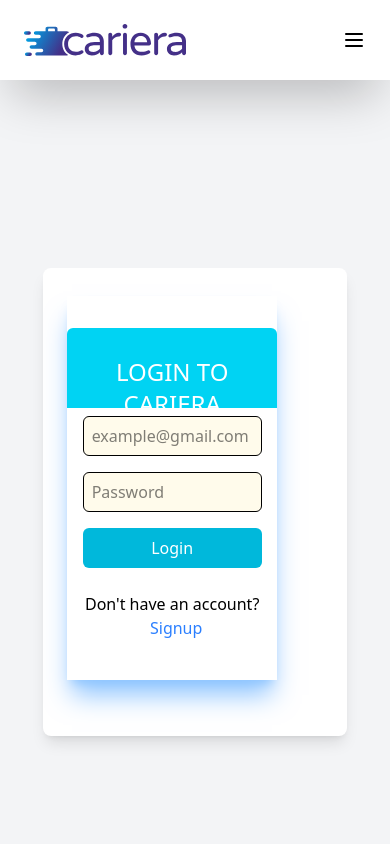
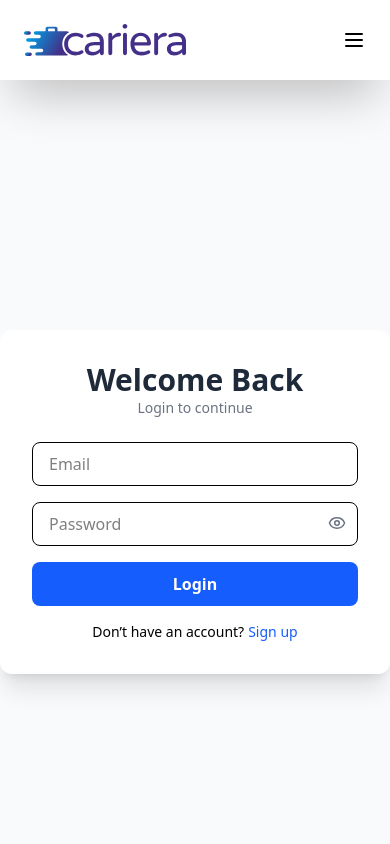
Before and after one commit to girmajirahul/project, a React (Vite) app: page /Login in a window 390 px wide. Shown: the top 844 px of the page. Built offline with nearby package versions, Linux system fonts and the light colour scheme.

Commit message:
Update Login.jsx

```diff
--- a/src/Components/Login.jsx
+++ b/src/Components/Login.jsx
@@ -1,175 +1,152 @@
 import axios from "axios";
 import React, { useState, useEffect } from "react";
-import image from '/img/login-image.jpg';
+import { useNavigate } from "react-router-dom";
+import { Eye, EyeOff } from "lucide-react";
 import Alert from "./Alert";
-import { useNavigate } from "react-router-dom";
 
 export default function Login() {
   const [showSignup, setShowSignup] = useState(false);
+  const [showPassword, setShowPassword] = useState(false);
   const [values, setValues] = useState({ name: "", email: "", password: "" });
-
   const [email, setEmail] = useState("");
   const [password, setPassword] = useState("");
-  const [alert, setAlert] = useState({ message: '', type: '' });
+  const [alert, setAlert] = useState({ message: "", type: "" });
 
-  const navigate=useNavigate()
+  const navigate = useNavigate();
 
-  // Auto-clear alert after 5 seconds
   useEffect(() => {
     if (alert.message) {
-      const timer = setTimeout(() => setAlert({ message: '', type: '' }), 5000);
+      const timer = setTimeout(() => setAlert({ message: "", type: "" }), 4000);
       return () => clearTimeout(timer);
     }
   }, [alert]);
 
-  const handleChange = (event) => {
-    setValues({ ...values, [event.target.name]: event.target.value });
+  const handleChange = (e) => {
+    setValues({ ...values, [e.target.name]: e.target.value });
   };
 
-  const handleSubmit = async (event) => {
-    event.preventDefault();
-    axios
-      .post("http://localhost:8081/users/signup", values)
-      .then(() =>
-        setAlert({ message: "Registered Successfully!", type: "success" })
-      )
-      .catch(() =>
-        setAlert({ message: "Registration failed. Try again.", type: "error" })
-      );
+  const handleSubmit = async (e) => {
+    e.preventDefault();
+    try {
+      await axios.post("http://localhost:8081/users/signup", values);
+      setAlert({ message: "Signup successful", type: "success" });
+      setShowSignup(false);
+    } catch {
+      setAlert({ message: "Signup failed", type: "error" });
+    }
   };
 
   const handleLogin = async (e) => {
     e.preventDefault();
-    try{
-      const res=await axios.post('http://localhost:8081/users/login',{
-        email,
-        password,
-      })
-
-      if(res.data.success){
-        setAlert({message:"Login successfully ",type:"success"})
-        localStorage.setItem("token",res.data.token)
-       localStorage.setItem("currentUser",JSON.stringify(res.data.user))
-        setTimeout(()=>{
-         navigate("/")
-        },1500)
-      }else{
-        setAlert({message:res.data.message,type:"error"})
+    try {
+      const res = await axios.post("http://localhost:8081/users/login", { email, password });
+      if (res.data.success) {
+        setAlert({ message: "Login successful", type: "success" });
+        localStorage.setItem("token", res.data.token);
+        localStorage.setItem("currentUser", JSON.stringify(res.data.user));
+        setTimeout(() => navigate("/"), 1200);
+      } else {
+        setAlert({ message: res.data.message, type: "error" });
       }
-
-    }catch(err){
-      setAlert({
-        message:err.response?.data?.message || "server error",
-        type:"error"
-      })
+    } catch (err) {
+      setAlert({ message: err.response?.data?.message || "Server error", type: "error" });
     }
   };
 
   return (
-    <div className="flex justify-center items-center min-h-screen bg-gray-100 p-4">
-      {alert.message && (
-        <Alert
-          message={alert.message}
-          type={alert.type}
-          onClose={() => setAlert({ message: '', type: '' })}
+    <div className="min-h-screen flex items-center justify-center bg-gray-50">
+      {alert.message && <Alert {...alert} onClose={() => setAlert({ message: "", type: "" })} />}
+
+      <div className="bg-white w-full max-w-md rounded-xl shadow-xl p-8">
+        <h2 className="text-3xl font-bold text-center text-gray-800">
+          {showSignup ? "Create Account" : "Welcome Back"}
+        </h2>
+        <p className="text-center text-sm text-gray-500 mb-6">
+          {showSignup ? "Sign up to get started" : "Login to continue"}
+        </p>
+
+        {!showSignup ? (
+          <form onSubmit={handleLogin} className="space-y-4">
+            <input
+              type="email"
+              placeholder="Email"
+              onChange={(e) => setEmail(e.target.value)}
+              className="w-full h-11 px-4 border rounded-lg focus:ring-2 focus:ring-blue-500 outline-none"
             />
-      )}
 
-      <div className="flex flex-col md:flex-row bg-white shadow-lg rounded-lg overflow-hidden w-[85%] max-w-4xl">
-        <div
-          className="hidden md:block md:w-1/2 bg-cover bg-center"
-          style={{ backgroundImage: `url(${image})` }}
-        ></div>
-        <div className="w-[85%] md:w-1/2 p-6">
-          {!showSignup ? (
-            <div className='pt-1 pb-8'>
-              <div className="pt-8 pb-8 text-center shadow-xl shadow-blue-300">
-                <div className="text-center bg-cyan-400 h-20 rounded-t-md pt-7 text-2xl text-white">
-                  <h4>LOGIN TO CARIERA</h4>
-                </div>
-                <form onSubmit={handleLogin} className="space-y-4 pt-2">
+            <div className="relative">
               <input
-                    type="text"
-                    name="email"
-                    onChange={(e) => setEmail(e.target.value)}
-                    className='h-10 w-[85%] border bg-amber-50 pl-2 rounded-md'
-                    placeholder='example@gmail.com'
-                  />
-                  <input
-                    type="password"
-                    name="password"
+                type={showPassword ? "text" : "password"}
+                placeholder="Password"
                 onChange={(e) => setPassword(e.target.value)}
-                    className='h-10 w-[85%] border bg-amber-50 pl-2 rounded-md'
-                    placeholder='Password'
+                className="w-full h-11 px-4 border rounded-lg focus:ring-2 focus:ring-blue-500 outline-none"
               />
               <button
-                    type="submit"
-                    className="h-10 w-[85%] bg-cyan-500 py-2 px-3 text-white rounded-md"
+                type="button"
+                onClick={() => setShowPassword(!showPassword)}
+                className="absolute right-3 top-3 text-gray-500"
               >
+                {showPassword ? <EyeOff size={18} /> : <Eye size={18} />}
+              </button>
+            </div>
+
+            <button className="w-full h-11 bg-blue-600 hover:bg-blue-700 text-white rounded-lg font-semibold">
               Login
             </button>
-                  <div className='text-center py-2'>
-                    <label>Don't have an account?</label>
-                    <button
-                      type="button"
-                      onClick={() => setShowSignup(true)}
-                      className="text-blue-500 hover:underline ml-2"
-                    >
-                      Signup
+
+            <p className="text-center text-sm">
+              Don’t have an account?
+              <button type="button" onClick={() => setShowSignup(true)} className="text-blue-600 ml-1 font-medium">
+                Sign up
               </button>
-                  </div>
+            </p>
           </form>
-              </div>
-            </div>
         ) : (
-            <div>
-              <div className="pt-1 pb-8 text-center shadow-xl shadow-blue-300">
-                <div className="text-center bg-cyan-400 h-20 rounded-t-md pt-7 text-2xl text-white">
-                  <h4>SIGNUP FOR CARIERA</h4>
-                </div>
-                <form onSubmit={handleSubmit} className="space-y-4 pt-2">
+          <form onSubmit={handleSubmit} className="space-y-4">
             <input
               type="text"
               name="name"
+              placeholder="Full Name"
               onChange={handleChange}
-                    className='h-10 w-[85%] border bg-amber-50 pl-2 rounded-md'
-                    placeholder='Full Name'
+              className="w-full h-11 px-4 border rounded-lg focus:ring-2 focus:ring-blue-500 outline-none"
             />
+
             <input
               type="email"
               name="email"
+              placeholder="Email"
               onChange={handleChange}
-                    className='h-10 w-[85%] border bg-amber-50 pl-2 rounded-md'
-                    placeholder='example@gmail.com'
+              className="w-full h-11 px-4 border rounded-lg focus:ring-2 focus:ring-blue-500 outline-none"
             />
+            <div className="relative">
             <input
-                    type="password"
+              type={showPassword ? "text" : "password"}
               name="password"
+              placeholder="Password"
               onChange={handleChange}
-                    className='h-10 w-[85%] border bg-amber-50 pl-2 rounded-md'
-                    placeholder='Password'
+              className="w-full h-11 px-4 border rounded-lg focus:ring-2 focus:ring-blue-500 outline-none"
             />
-                  <div className="text-center py-2">
-                    <button
-                      type="submit"
-                      className="h-10 w-[85%] bg-cyan-500 py-2 px-3 text-white rounded-md"
-                    >
-                      Signup
-                    </button>
-                    <label htmlFor="" className="block">Already have account</label>
              <button
                 type="button"
-                      onClick={() => setShowSignup(false)}
-                      className="text-blue-500 hover:underline"
+                onClick={() => setShowPassword(!showPassword)}
+                className="absolute right-3 top-3 text-gray-500"
               >
+                {showPassword ? <EyeOff size={18} /> : <Eye size={18} />}
+              </button>
+            </div>
+
+            <button className="w-full h-11 bg-blue-600 hover:bg-blue-700 text-white rounded-lg font-semibold">
+              Create Account
+            </button>
+
+            <p className="text-center text-sm">
+              Already have an account?
+              <button type="button" onClick={() => setShowSignup(false)} className="text-blue-600 ml-1 font-medium">
                 Login
               </button>
-                  </div>
+            </p>
           </form>
-              </div>
-            </div>
         )}
-        </div>
       </div>
     </div>
   );
```
Lines whose indentation alone changed are shown as unchanged.
